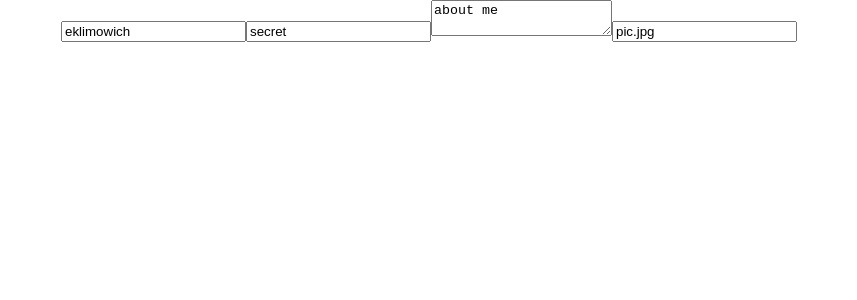
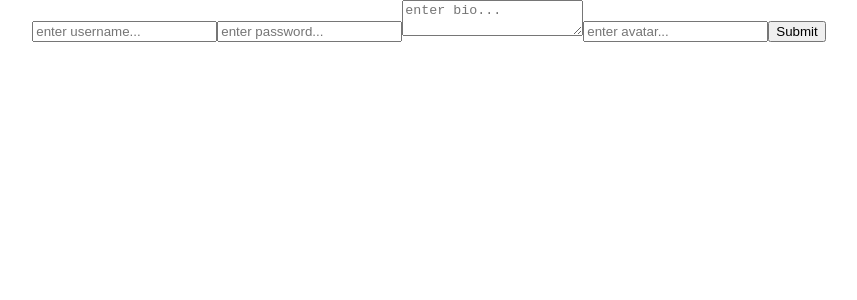
Before and after one commit to eric-klimowich/plan-sharing-frontend, a React (Create React App) app: page /login in a window 1280 px wide. Shown: the top 300 px of the page, without its empty margins (211-1068 px from the left). Built offline with nearby package versions, Linux system fonts and the light colour scheme.

Commit message:
Created submit button for new user form

```diff
--- a/src/NewUser.js
+++ b/src/NewUser.js
@@ -3,10 +3,10 @@ import React, { Component } from 'react'
 class NewUser extends Component {
 
   state = {
-    username: 'eklimowich',
-    password: 'secret',
-    bio: 'about me',
-    avatar: 'pic.jpg'
+    username: '',
+    password: '',
+    bio: '',
+    avatar: ''
   }
 
   handleChangeUserInput = event => {
@@ -47,6 +47,11 @@ class NewUser extends Component {
             placeholder="enter avatar..."
             onChange={this.handleChangeUserInput}
           />
+          <input
+            type="submit"
+            name="submit"
+            value="Submit"
+          />
         </form>
       </div>
     )
```
